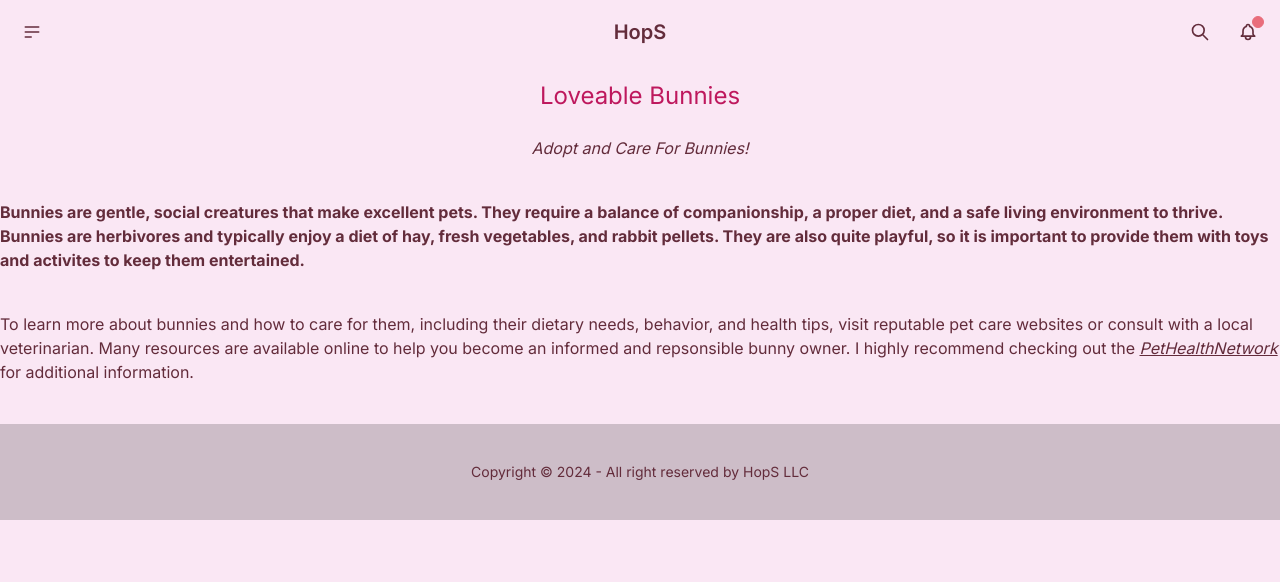
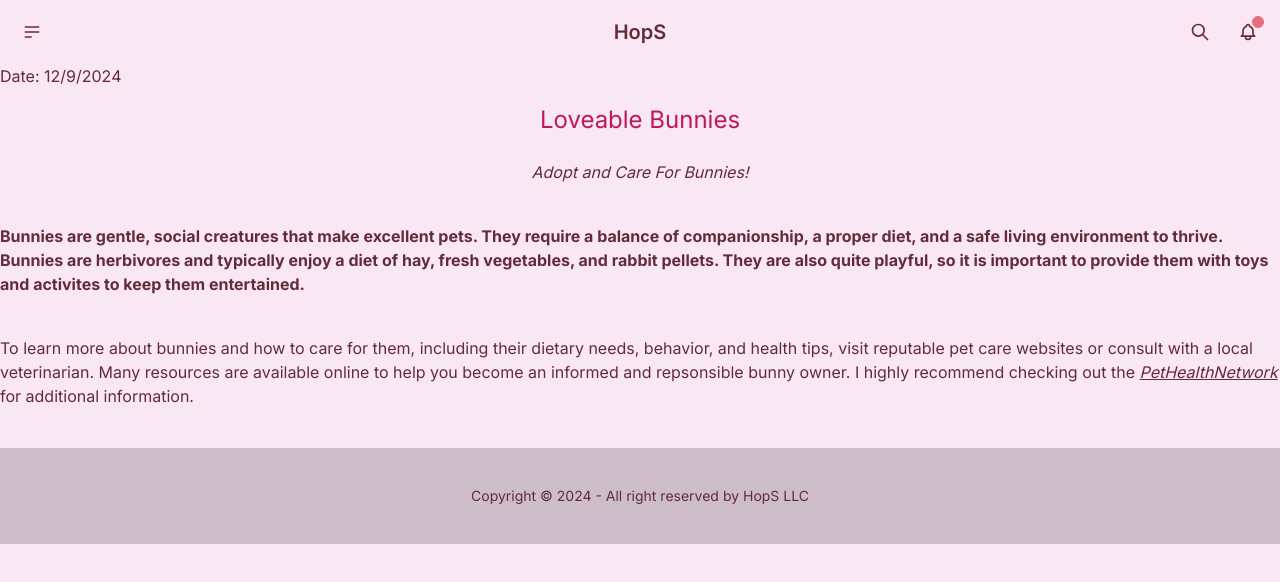
Before and after one commit to lkaur29/exam2, a Next.js app: page /homepage in a window 1280 px wide. Shown: the top 582 px of the page. Built offline with nearby package versions, Linux system fonts and the light colour scheme.

Commit message:
added date

```diff
--- a/app/homepage/page.tsx
+++ b/app/homepage/page.tsx
@@ -1,7 +1,7 @@
 export default function Page() {
   return (
     <>
-
+Date: 12/9/2024
 <h1 className='my-4 text-center text-2xl text-pink-700'>Loveable Bunnies</h1>
 
 <h2 className='my-6 text-center'><i>Adopt and Care For Bunnies!</i></h2>
```
